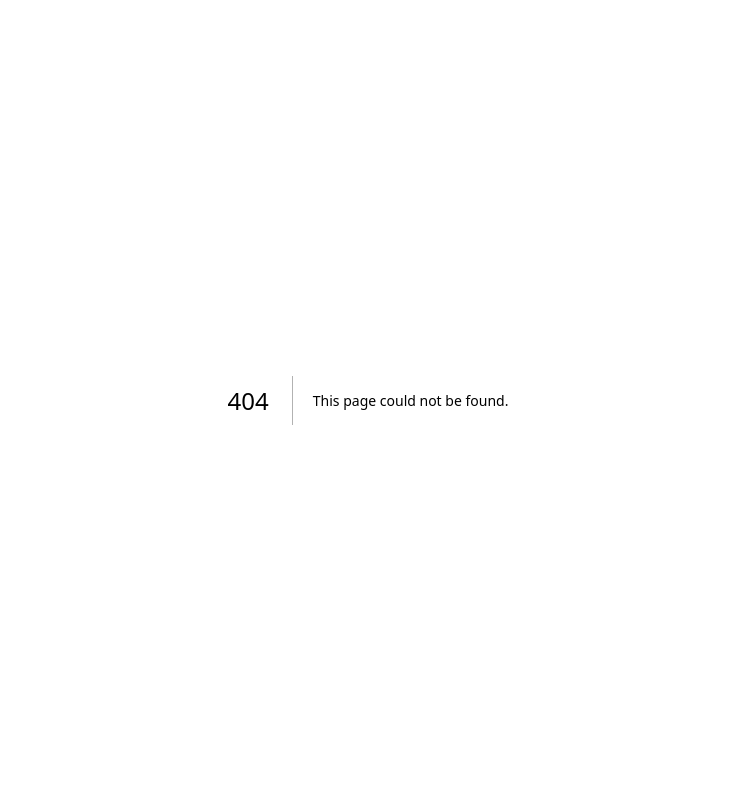
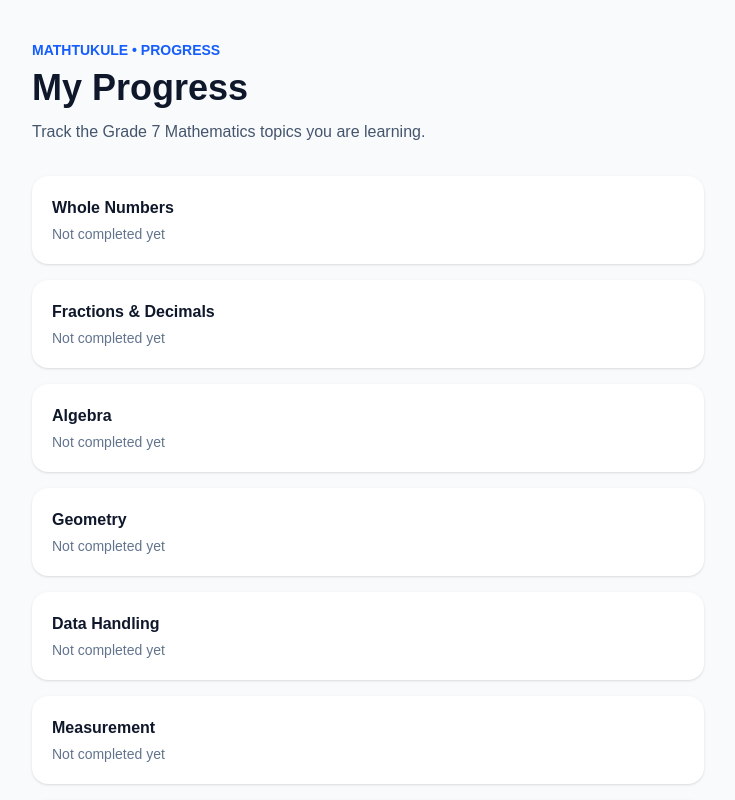
Before and after one commit to nkosana200918052-boop/MathTukule, a Next.js app in the folder math-tukule/: page /progress in a window 1280 px wide. Before the commit this address had no page. Shown: the top 800 px of the page, without its empty margins (272-1007 px from the left). Built offline with nearby package versions, Linux system fonts and the light colour scheme.

Commit message:
Add progress page

```diff
--- /dev/null
+++ b/math-tukule/app/progress/page.tsx
@@ -0,0 +1,47 @@
+export default function ProgressPage() {
+  const topics = [
+    "Whole Numbers",
+    "Fractions & Decimals",
+    "Algebra",
+    "Geometry",
+    "Data Handling",
+    "Measurement",
+    "Probability",
+    "Patterns and Functions",
+  ];
+
+  return (
+    <main className="min-h-screen bg-slate-50 px-5 py-10">
+      <div className="mx-auto max-w-2xl">
+        <p className="text-sm font-semibold text-blue-600">
+          MATHTUKULE • PROGRESS
+        </p>
+
+        <h1 className="mt-2 text-4xl font-bold text-slate-900">
+          My Progress
+        </h1>
+
+        <p className="mt-3 text-slate-600">
+          Track the Grade 7 Mathematics topics you are learning.
+        </p>
+
+        <div className="mt-8 space-y-4">
+          {topics.map((topic) => (
+            <div
+              key={topic}
+              className="rounded-2xl bg-white p-5 shadow-sm"
+            >
+              <p className="font-semibold text-slate-900">
+                {topic}
+              </p>
+
+              <p className="mt-1 text-sm text-slate-500">
+                Not completed yet
+              </p>
+            </div>
+          ))}
+        </div>
+      </div>
+    </main>
+  );
+}
```
